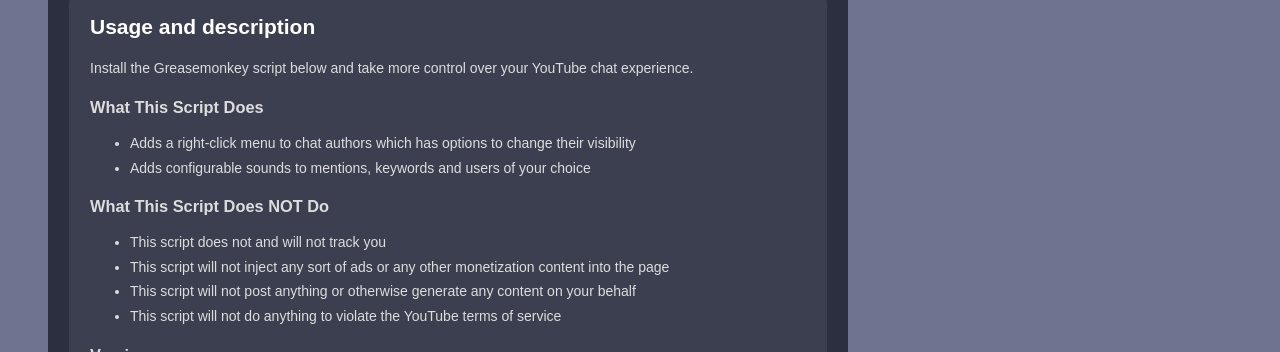
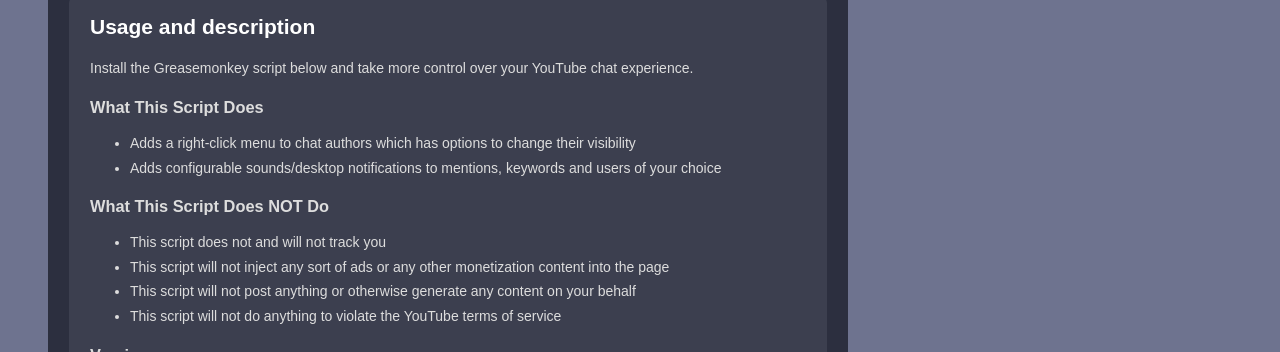
Before and after one commit to cwmonkey/cwmonkey.github.io, a Jekyll site: the page built from greasemonkey/youtube-chat-enhancer/index.html, in a window 1280 px wide. Shown: the part 174-526 px from the top of the page. Built offline with Jekyll 4.4.1, drawn with Linux system fonts in a browser that asks for light colours; nearby versions of some CDN libraries; some web fonts are replaced.

Commit message:
Bug fix to notifications
Forgot the grant meta. Also adding some text to index about notifications and removing duped comment.

```diff
--- a/_includes/greasemonkey/youtube-chat-enhancer/meta.js
+++ b/_includes/greasemonkey/youtube-chat-enhancer/meta.js
@@ -9,5 +9,6 @@
 // @grant        unsafeWindow
 // @grant        GM.setValue
 // @grant        GM.getValue
+// @grant        GM.notification
 // @require      {{ site.protocol }}://{{ site.domain }}/js/greasemonkey/CWM.js?{% include greasemonkey/youtube-chat-enhancer/version %}
 // ==/UserScript==
--- a/greasemonkey/youtube-chat-enhancer/index.html
+++ b/greasemonkey/youtube-chat-enhancer/index.html
@@ -12,7 +12,7 @@
 	<h3>What This Script Does</h3>
 	<ul>
 		<li>Adds a right-click menu to chat authors which has options to change their visibility</li>
-		<li>Adds configurable sounds to mentions, keywords and users of your choice</li>
+		<li>Adds configurable sounds/desktop notifications to mentions, keywords and users of your choice</li>
 	</ul>
 
 	<h3>What This Script Does NOT Do</h3>
```
Also changed, not shown: greasemonkey/youtube-chat-enhancer/youtube-chat-enhancer.user.js (+0 -16 lines).
